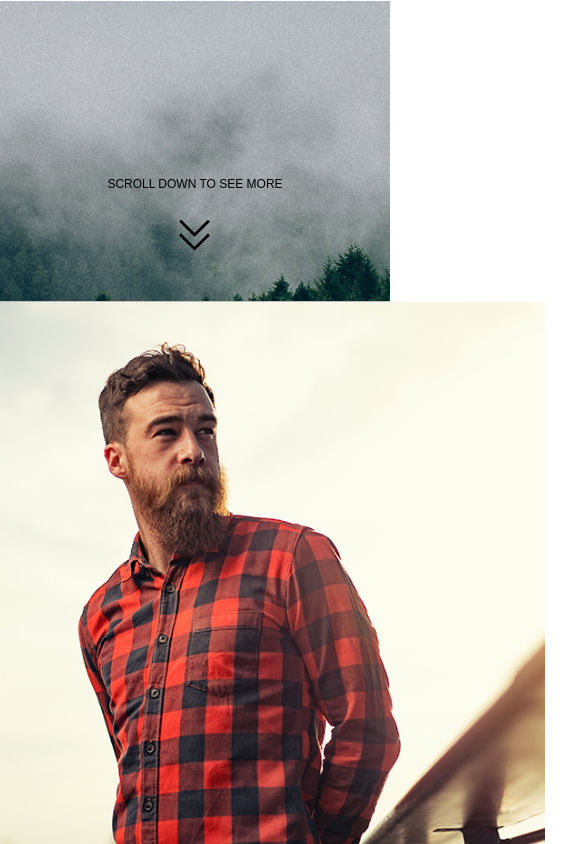
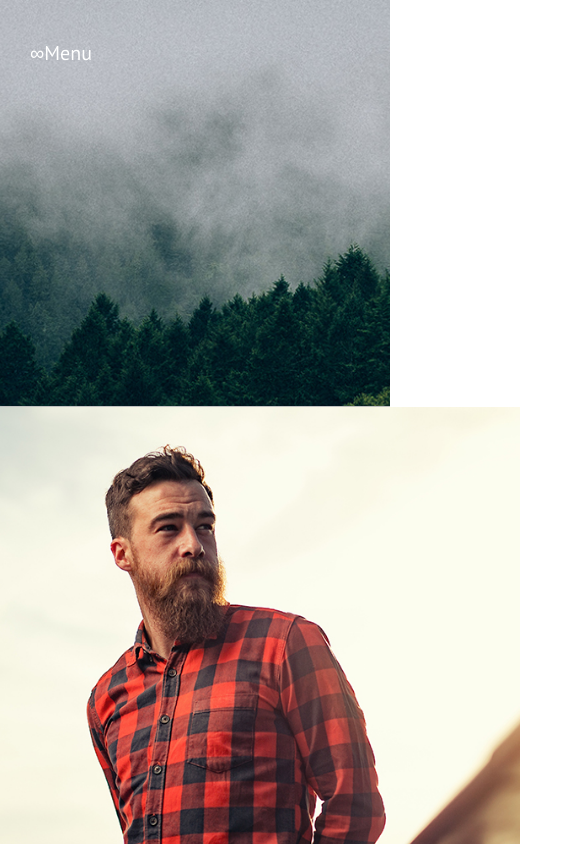
Before and after one commit to ai-petri/test, a React app: page / in a window 390 px wide. Shown: the top 844 px of the page, 585 px wide, since content can reach past the window. Built offline with nearby package versions, Linux system fonts and the light colour scheme.

Commit message:
изменения в css

```diff
--- a/public/style.css
+++ b/public/style.css
@@ -39,7 +39,7 @@
                 position: relative;
                 left: 50%;
                 transform: translateX(-50%);
-                width: max(93vw, 600px);
+                width: 93vw;
                 height: 1px;
                 background-color: var(--foreground-color);
             }
@@ -66,7 +66,8 @@
             {
                 font-family: 'OpenSans', sans-serif;
                 font-size: 12px;
-
+                color: var(--foreground-color);
+                fill: var(--foreground-color);
             }
 
 
@@ -88,9 +89,10 @@
 
 
 
-
+            /* tablet */
             @media screen and (max-width: 1200px)
             {
+                /* одна колонка */
                 .content
                 {
                     display: block;
@@ -101,40 +103,56 @@
                 {
                     margin: 3vw;
                 }
+
+                /* линия во всю ширину экрана */
+                .line
+                {
+                    width: 100%;
+                }
+
+                /* нет стрелочки в home */
+                .home .scroll-down
+                {
+                    display: none;
+                }
+                .home .line
+                {
+                    width: max(93vw, 650px);
+                }
             }
 
 
             /* mobile */
-            @media screen and (max-width: 600px)
+            @media screen and (max-width: 650px)
             {
                 .section
                 {
                     min-height: 0px;
                 }
 
-                :not(.home) .menu > *
+                .menu
                 {
                     display: none;
                 }
-            }
 
+                .home .menu
+                {
+                    display: block;
+                }
+                .home .line
+                {
+                    display: none;
+                }
 
-            /* tablet */
-            @media screen and (max-width: 700px)
-            {
                 h2
                 {
                     font-size: 24px;
                 }
                 .content img
                 {
-                    width: 700px;
+                    width: 650px;
                     position: relative;
                     left: 50%;
                     transform: translateX(-50%);
                 }
-                .line
-                {
-                    width: 100%;
-                }
             }
--- a/src/Menu.js
+++ b/src/Menu.js
@@ -24,14 +24,17 @@ function Menu(props)
         textDecoration: "none",
         margin: "40px 30px",
         fontSize: "20px",
-        color: "unset"
-    }
+        color: "unset",
+        display: "inline-block",
+        cursor: "pointer"
+    };
+
 
     var menu1 = links.map((link,index)=><a key={index}  href={"#"+(index+1)} style={linkStyle}> {link.toUpperCase()} </a>);
 
     var menu2 = <span style={linkStyle}>&infin;Menu</span>;
 
-    var menu = width>600? menu1 : menu2;
+    var menu = width>650? menu1 : menu2;
 
     var navStyle1 =
     {
@@ -44,10 +47,12 @@ function Menu(props)
         display: "block"
     }
 
-    var navStyle = width>600? navStyle1 : navStyle2;
+    var navStyle = width>650? navStyle1 : navStyle2;
 
 
-    return <nav className="menu" style={navStyle}>{menu}</nav>
+    return <div className="menu">
+    <nav style={navStyle}>{menu}</nav>
+    </div>
 
 }
 
```
